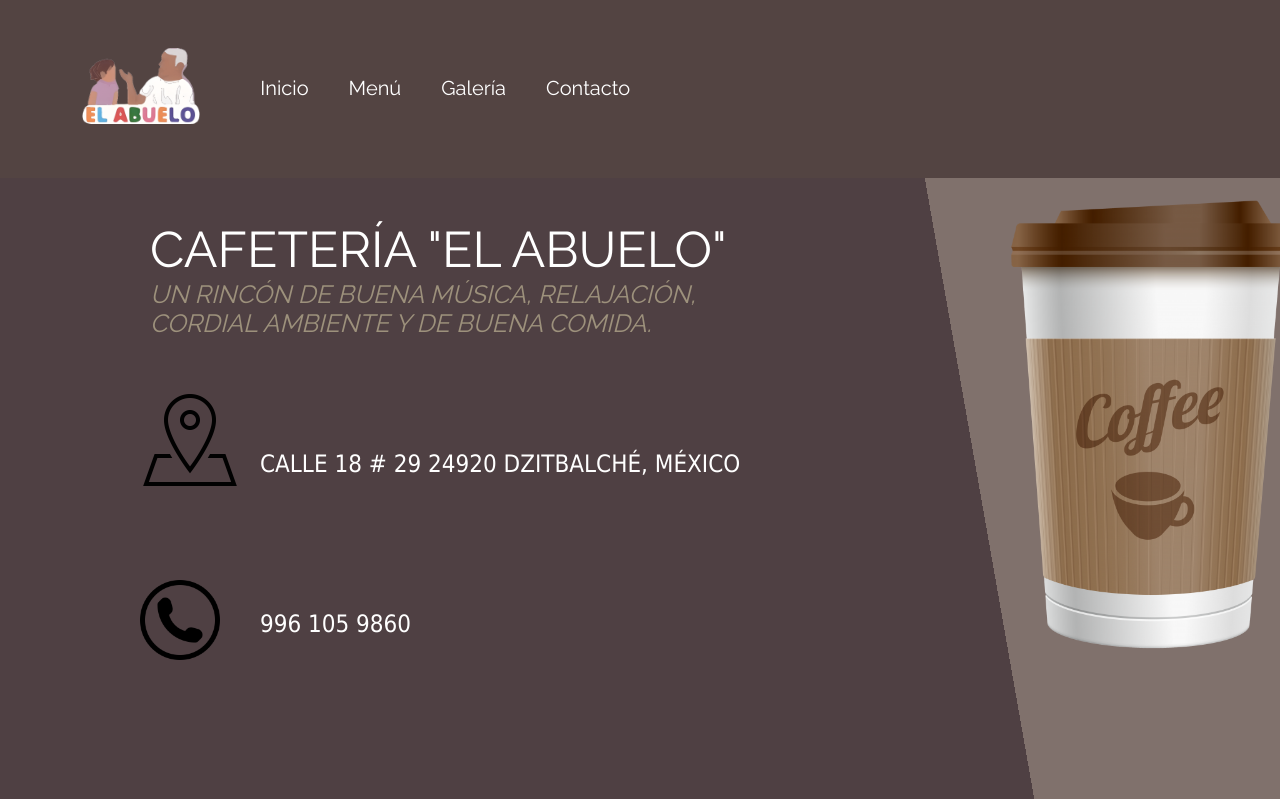
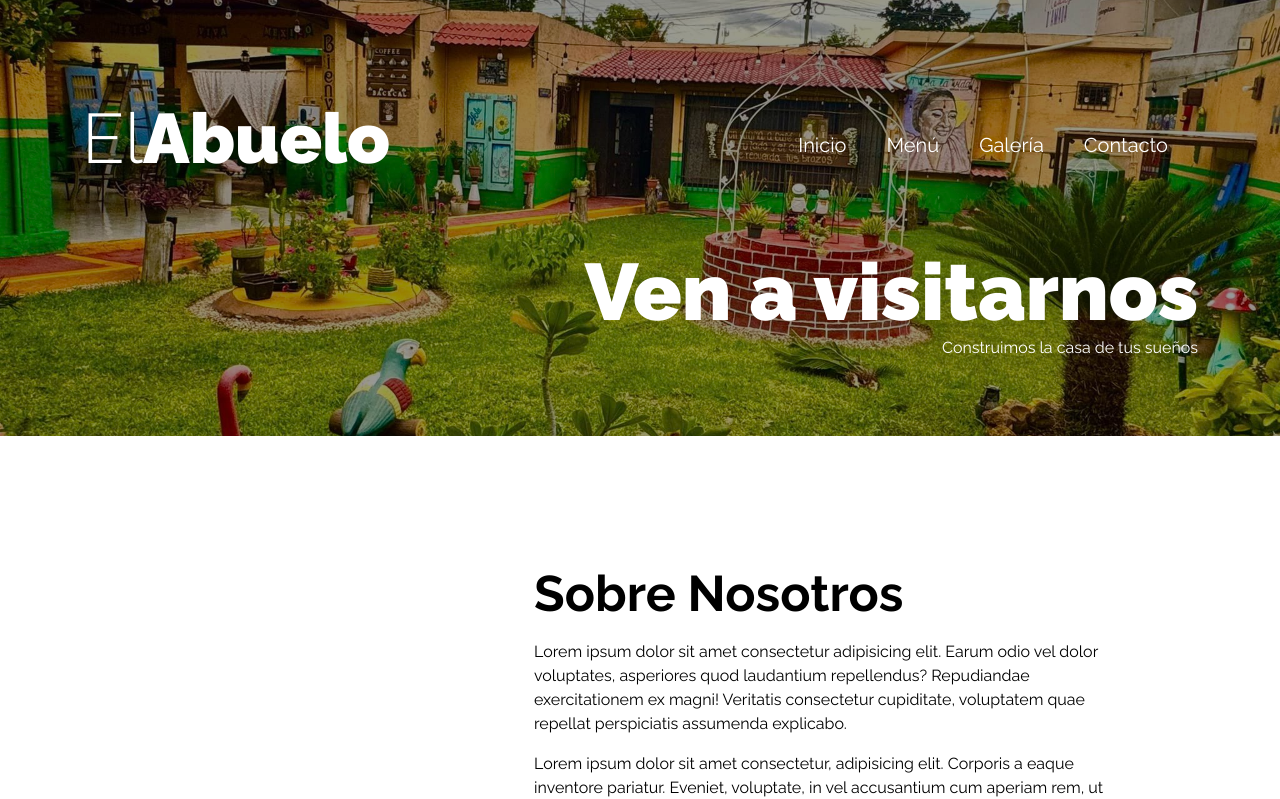
Before and after one commit to OscarNohGarma/Equipo-1-Bon-Apettit, an Angular app in the folder el-abuelo-angular/: page / in a window 1280 px wide. Shown: the top 799 px of the page. Built offline with nearby package versions, Linux system fonts and the light colour scheme.

Commit message:
Diseño de navbar, index rediseñados

```diff
--- a/el-abuelo-angular/src/app/app.component.html
+++ b/el-abuelo-angular/src/app/app.component.html
@@ -1,2 +1,4 @@
-<app-navbar />
+<div>
+    <app-navbar />
+</div>
 <router-outlet />
--- a/el-abuelo-angular/src/app/app.component.scss
+++ b/el-abuelo-angular/src/app/app.component.scss
@@ -0,0 +1,3 @@
+div {
+  background-color: #c0915a;
+}
--- a/el-abuelo-angular/src/app/components/inicio/inicio.component.html
+++ b/el-abuelo-angular/src/app/components/inicio/inicio.component.html
@@ -1,38 +1,14 @@
-
 <main class="main"></main>
 
 
-<div class="body">
-    <h1 class="title">CAFETERÍA "EL ABUELO"</h1>
-    <h2 class="information">
-        <p>Un rincón de buena música, relajación,</p>
-        <p>cordial ambiente y de buena comida.</p>
-    </h2>
-
-</div>
-
-<div class=box>
-    <h3>
-        <img src="assets\imagenes-carlos\icon.png" class="nav-icon" alt="direccion">
-
-    </h3>
-</div>
-
-<div class=box1>
-    <h4>CALLE 18 # 29 24920 DZITBALCHÉ, MÉXICO</h4>
-</div>
-
-
-<div class=box2>
-    <h3>
-        <img src="assets\imagenes-carlos\icon2.png" class="nav-icon2" alt="direccion2">
-
-    </h3>
-</div>
-
-<div class=box3>
-    <h4>996 105 9860</h4>
-</div>
-
-
-<div><img src="assets\imagenes-carlos\cafe.png" class="nav-cafe" alt="cafe"></div>
+<section class="contenedor mt-5 nosotros container">
+    <div class="contenido-nosotros">
+        <h2>Sobre Nosotros</h2>
+        <p>Lorem ipsum dolor sit amet consectetur adipisicing elit. Earum odio vel dolor voluptates, asperiores quod
+            laudantium repellendus? Repudiandae exercitationem ex magni! Veritatis consectetur cupiditate,
+            voluptatem quae repellat perspiciatis assumenda explicabo.</p>
+        <p>Lorem ipsum dolor sit amet consectetur, adipisicing elit. Corporis a eaque inventore pariatur. Eveniet,
+            voluptate, in vel accusantium cum aperiam rem, ut reiciendis dicta sequi magni incidunt expedita nulla
+            ipsam.</p>
+    </div>
+</section>
--- a/el-abuelo-angular/src/app/components/inicio/inicio.component.scss
+++ b/el-abuelo-angular/src/app/components/inicio/inicio.component.scss
@@ -1,100 +1,139 @@
-:host {
-    display: block;
-    height: 100vh; /* Asegúrate de que el componente ocupe toda la altura de la vista */
-    width: 100%; /* Asegúrate de que el componente ocupe todo el ancho de la vista */
-    background: linear-gradient(80deg, #4f4043 75% , #80716c  75%);
-    margin: 0; /* Elimina los márgenes */
-    padding: 0; /* Elimina el relleno */
+// .body {
+//   position: absolute;
+//   top: 220px;
+//   left: 150px;
+// }
+
+// .title {
+//   color: white;
+//   font-size: 50px;
+//   text-align: left;
+// }
+
+// .information {
+//   color: #9d917c;
+//   text-align: left;
+//   top: 10px;
+//   font-style: italic;
+//   text-transform: uppercase;
+//   font-size: 25px;
+// }
+
+// p {
+//   line-height: 0.5;
+// }
+
+// .color {
+//   background-color: #6c5a60;
+// }
+
+// .nav-cafe {
+//   position: absolute;
+//   width: 300px;
+//   height: auto;
+//   top: 190px;
+//   left: 1000px;
+// }
+
+// .box {
+//   position: absolute;
+//   color: white;
+//   text-align: left;
+//   top: 370px;
+//   left: 150px;
+// }
+
+// .box1 {
+//   position: absolute;
+//   color: white;
+//   text-align: left;
+//   font-family: Tahoma;
+//   top: 450px;
+//   left: 260px;
+//   font-size: 32px;
+// }
+
+// .nav-icon {
+//   position: absolute;
+//   width: 100px;
+//   height: auto;
+//   top: 20px;
+//   left: -10px;
+// }
+
+// .box2 {
+//   position: absolute;
+//   color: white;
+//   text-align: left;
+//   top: 450px;
+//   left: -10px;
+// }
+
+// .box3 {
+//   position: absolute;
+//   color: white;
+//   font-family: Tahoma;
+//   text-align: left;
+//   top: 610px;
+//   left: 260px;
+//   font-size: 32px;
+// }
+
+// .nav-icon2 {
+//   position: absolute;
+//   width: 80px;
+//   height: auto;
+//   top: 130px;
+//   left: 150px;
+// }
+
+h1 {
+  font-size: 20px;
+}
+h2 {
+  font-size: 50px;
+  font-weight: bolder;
+}
+h3 {
+  font-size: 5rem;
 }
 
-.body{
-    position: absolute;
-    top: 220px;
-    left: 150px;
+// lkjlkjlk
+.nosotros {
+  display: grid;
+  color: black;
+  grid-template-rows: repeat(2, 1fr);
+  background-image: url(../../../assets/menu.jpg);
+  background-repeat: no-repeat;
+  background-position: bottom center;
+  background-size: 800px;
 }
 
-.title{
-    color: white;
-    font-size: 50px;
-    text-align: left,
+@media (min-width: 992px) {
+  .nosotros {
+    background-size: 950px;
+    grid-template-columns: repeat(3, 1fr);
+  }
 }
 
-.information{
-    color: #9d917c ;
-    text-align: left;
-    top: 10px;
-    font-style: italic;
-    text-transform: uppercase;
-    font-size: 25px;
+.contenido-nosotros {
+  background-color: white;
+  padding: 5rem 5rem 0 5rem;
 }
 
-p{
-    line-height: .5;
+@media (min-width: 768px) {
+  .contenido-nosotros {
+    padding-bottom: 5rem;
+  }
 }
 
-.color{
-    background-color: #6c5a60;
+@media (min-width: 992px) {
+  .contenido-nosotros {
+    grid-column: 2/4;
+  }
 }
 
-.nav-cafe{
-    position: absolute;
-    width: 300px;
-    height: auto;
-    top: 190px;
-    left: 1000px;
-
+.contenido-nosotros h2,
+.contenido-nosotros p {
+  margin-bottom: 1rem;
 }
-
-.box{
-    position: absolute;
-    color: white;
-    text-align: left;
-    top: 370px;
-    left: 150px;
-
-}
-
-.box1{
-    position: absolute;
-    color: white;
-    text-align: left;
-    font-family: Tahoma;
-    top: 450px;
-    left: 260px;
-    font-size: 32px;
-
-}
-
-.nav-icon{
-    position: absolute;
-    width: 100px;
-    height: auto;
-    top: 20px;
-    left: -10px;
-}
-
-.box2{
-    position: absolute;
-    color: white;
-    text-align: left;
-    top: 450px;
-    left: -10px;
-}
-
-.box3{
-    position: absolute;
-    color: white;
-    font-family: Tahoma;
-    text-align: left;
-    top: 610px;
-    left: 260px;
-    font-size: 32px;
-}
-
-.nav-icon2{
-    position: absolute;
-    width: 80px;
-    height: auto;
-    top: 130px;
-    left: 150px;
-}
--- a/el-abuelo-angular/src/app/components/navbar/navbar.component.html
+++ b/el-abuelo-angular/src/app/components/navbar/navbar.component.html
@@ -1,7 +1,22 @@
-<div class="container mx-auto navegacion">
-    <img src="../../../assets/LOGO ABUELO.png" alt="logo-abuelo">
-    <a [routerLink]="['/']">Inicio</a>
-    <a [routerLink]="['menu']">Menú</a>
-    <a [routerLink]="['Galeria']">Galería</a>
-    <a [routerLink]="['contacto']">Contacto</a>
+<div class="header">
+    <div class="container contenido-header">
+        <div class="barra">
+            <div class="logo">
+                <h1 class="nombre-sitio">El<span>Abuelo</span></h1>
+            </div>
+            <div class="contacto">
+                <!-- <a class="telefono" href="tel:01-800-0000-000">01-800-0000-000</a> -->
+                <nav class="navegacion">
+                    <a [routerLink]="['/']">Inicio</a>
+                    <a [routerLink]="['menu']">Menú</a>
+                    <a [routerLink]="['Galeria']">Galería</a>
+                    <a [routerLink]="['contacto']">Contacto</a>
+                </nav>
+            </div>
+        </div>
+        <div class="slogan">
+            <h1>Ven a visitarnos</h1>
+            <p>Construimos la casa de tus sueños</p>
+        </div>
+    </div>
 </div>
--- a/el-abuelo-angular/src/app/components/navbar/navbar.component.scss
+++ b/el-abuelo-angular/src/app/components/navbar/navbar.component.scss
@@ -1,9 +1,141 @@
+h1,
+h2,
+h3 {
+  font-weight: 900;
+  line-height: 1.2;
+  margin: 1rem 0 4rem 0;
+}
+
+a {
+  text-decoration: none;
+}
+
+img {
+  max-width: 100%;
+  display: block;
+}
+
+.header {
+  background-image: url(../../../assets/menu.jpg);
+  background-color: rgba(0, 0, 0, 0.4);
+  background-blend-mode: overlay;
+  background-repeat: no-repeat;
+  background-size: cover;
+  background-position: center;
+  padding: 5rem 0;
+}
+
+.contenido-header {
+  display: flex;
+  flex-direction: column;
+  justify-content: space-between;
+  color: var(--blanco);
+}
+
+.nombre-sitio {
+  color: white;
+  font-weight: 300;
+  text-align: center;
+  font-size: 40px;
+}
+
+@media (min-width: 768px) {
+  .nombre-sitio {
+    font-size: 70px;
+  }
+}
+
+.nombre-sitio span {
+  font-weight: 900;
+}
+
+@media (min-width: 992px) {
+  .barra {
+    display: flex;
+    justify-content: space-between;
+    align-items: center;
+  }
+}
+
+.contacto {
+  display: flex;
+  flex-direction: column;
+  align-items: center;
+}
+
+@media (min-width: 992px) {
+  .contacto {
+    align-items: flex-end;
+  }
+}
+
+.telefono {
+  display: flex;
+}
+
+.telefono::before {
+  content: "";
+  display: block;
+  width: 4rem;
+  height: 4rem;
+  // background-image: url(../img/telefono.png);
+  background-repeat: no-repeat;
+  background-position: center center;
+  margin-right: 1rem;
+}
+
+.header a {
+  color: var(--blanco);
+  font-size: 2rem;
+}
+
+.navegacion {
+  display: flex;
+  flex-direction: column;
+  align-items: center;
+  width: 100%;
+  margin-top: 1rem;
+}
+
+@media (min-width: 768px) {
+  .navegacion {
+    flex-direction: row;
+  }
+}
+
+.slogan {
+  text-align: center;
+  color: white;
+}
+@media (min-width: 768px) {
+  .slogan {
+    text-align: right;
+  }
+}
+.slogan h1 {
+  font-size: 30px;
+  margin: 0;
+}
+@media (min-width: 768px) {
+  .slogan h1 {
+    font-size: 5rem;
+  }
+}
+
+.slogan p {
+  margin: 0;
+  line-height: 1;
+}
+
+// DIVISION
+
 .navegacion {
   display: flex;
   align-items: center;
   flex-direction: column;
   gap: 5px;
   margin-bottom: 50px;
+  padding: 20px;
 }
 
 .navegacion img {
--- a/el-abuelo-angular/src/index.html
+++ b/el-abuelo-angular/src/index.html
@@ -15,7 +15,7 @@
   <script src="https://cdn.lordicon.com/lordicon.js"></script>
 </head>
 
-<body class="mt-5">
+<body>
   <app-root></app-root>
   <script src="https://code.jquery.com/jquery-3.5.1.slim.min.js"></script>
   <script src="https://cdn.jsdelivr.net/npm/popper.js@1.16.1/dist/umd/popper.min.js"></script>
--- a/el-abuelo-angular/src/styles.scss
+++ b/el-abuelo-angular/src/styles.scss
@@ -1,4 +1,4 @@
 body {
-  background-color: #534442;
+  background-color: white;
   font-family: "raleway", sans-serif;
 }
```
